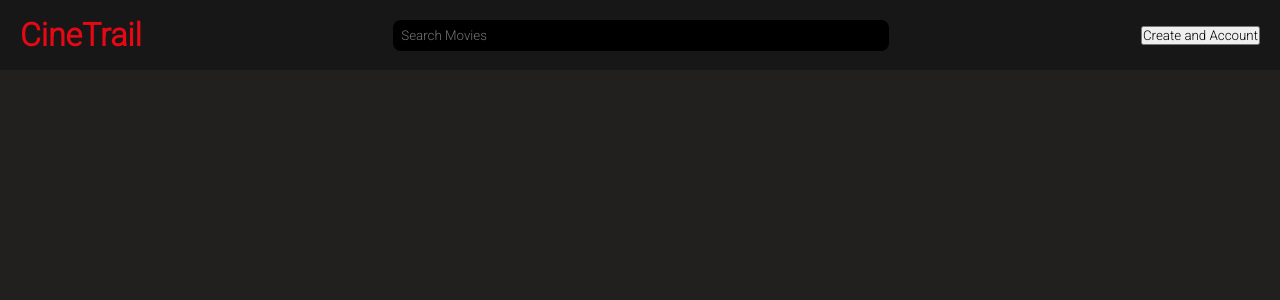
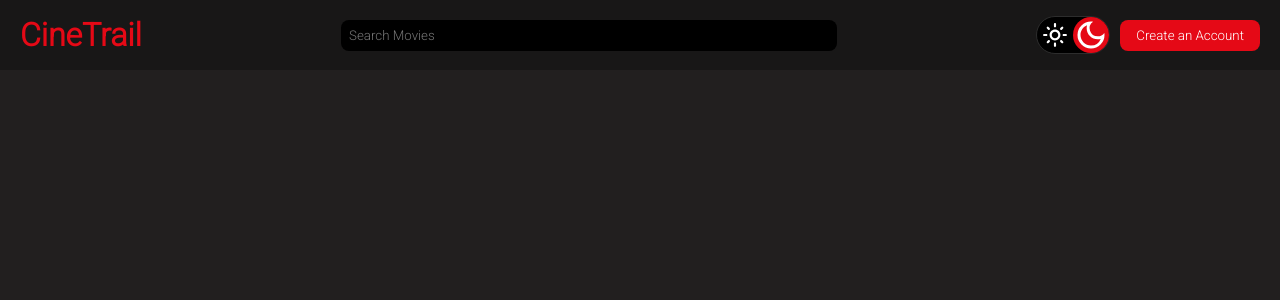
Before and after one commit to cp4Programs/cinema-project, a React (Create React App) app: page / in a window 1280 px wide. Shown: the top 300 px of the page. Built offline with nearby package versions, Linux system fonts and the light colour scheme; the HTML template or start-up script is replaced by a standard one.

Commit message:
local storage issue

```diff
--- a/package.json
+++ b/package.json
@@ -8,6 +8,7 @@
     "@testing-library/user-event": "^13.5.0",
     "react": "^18.2.0",
     "react-dom": "^18.2.0",
+    "react-icons": "^4.6.0",
     "react-router-dom": "^6.4.3",
     "react-scripts": "5.0.1",
     "web-vitals": "^2.1.4"
--- a/src/App.js
+++ b/src/App.js
@@ -1,11 +1,15 @@
 import './styles/App.css';
 import Header from './components/Header'
 import { BrowserRouter, Routes, Route } from 'react-router-dom'
+import ThemeContextProvider from './contexts/ThemeContext'
 
 function App() {
   return (
     <BrowserRouter>
-      <Header />
+      <ThemeContextProvider>
+        <Header />
+
+      </ThemeContextProvider>
     </BrowserRouter>
 
   )
--- a/src/components/Header.js
+++ b/src/components/Header.js
@@ -1,16 +1,36 @@
-import React from 'react'
+import React, { useContext } from 'react'
 import '../styles/header.css'
 import { Link } from 'react-router-dom'
+import { MdOutlineDarkMode, MdOutlineLightMode } from "react-icons/md";
+import { ThemeContext } from '../contexts/ThemeContext'
+
 
 function Header() {
+    const { darkMode, setDarkMode } = useContext(ThemeContext)
+
+    const handleTheme = () => {
+        setDarkMode(!darkMode)
+        localStorage.setItem('darkMode', !darkMode)
+    }
+
     return (
-        <div className="header-container">
+        <div className={darkMode ? "header-container" : "header-container header-light"}>
             <Link className="logo" to="/">CineTrail</Link>
             <div className="search-container">
                 <input className="search-input" placeholder="Search Movies" />
             </div>
             <div className="header-buttons-container">
-                <button className="theme-button-container">Create and Account</button>
+                <div className="theme-button-container">
+                    {
+                        darkMode ?
+                            <div className="theme-buttons"> <MdOutlineLightMode onClick={handleTheme} className="theme-icon" /><MdOutlineDarkMode className="theme-icon theme-icon-active" /></div>
+                            : <div classNames="theme-buttons"><MdOutlineLightMode className="theme-icon theme-icon-active" /><MdOutlineDarkMode onClick={handleTheme} className="theme-icon" /></div>
+                    }
+                </div>
+                <div>
+                    <button className="create-account-btn">Create an Account</button>
+                </div>
+
             </div>
         </div>
 
--- /dev/null
+++ b/src/contexts/ThemeContext.js
@@ -0,0 +1,17 @@
+import React, { useState, createContext, useEffect } from 'react'
+export const ThemeContext = createContext()
+
+export default function ThemeContextProvider(props) {
+    const [darkMode, setDarkMode] = useState(true)
+
+    useEffect(() => {
+        const theme = localStorage.getItem('darkMode'),
+            setDarkMode = (JSON.parse(theme))
+    }, [])
+
+    return (
+        <ThemeContext.Provider value={{ darkMode, setDarkMode }}>
+            {props.children}
+        </ ThemeContext.Provider>
+    );
+}
--- a/src/styles/header.css
+++ b/src/styles/header.css
@@ -13,6 +13,10 @@
 
 .header-light {
     background-color: var(--white);
+}
+
+.header-dark {
+    background-color: var(--black);
 }
 
 .logo {
@@ -48,6 +52,7 @@
     border: solid 1px var(--grey);
 }
 
+
 .theme-icon {
     font-size: 36px;
     border-radius: 50%;
```
Also changed, not shown: public/manifest.json, 1 other file (tests, documents, lock files or other folders).
